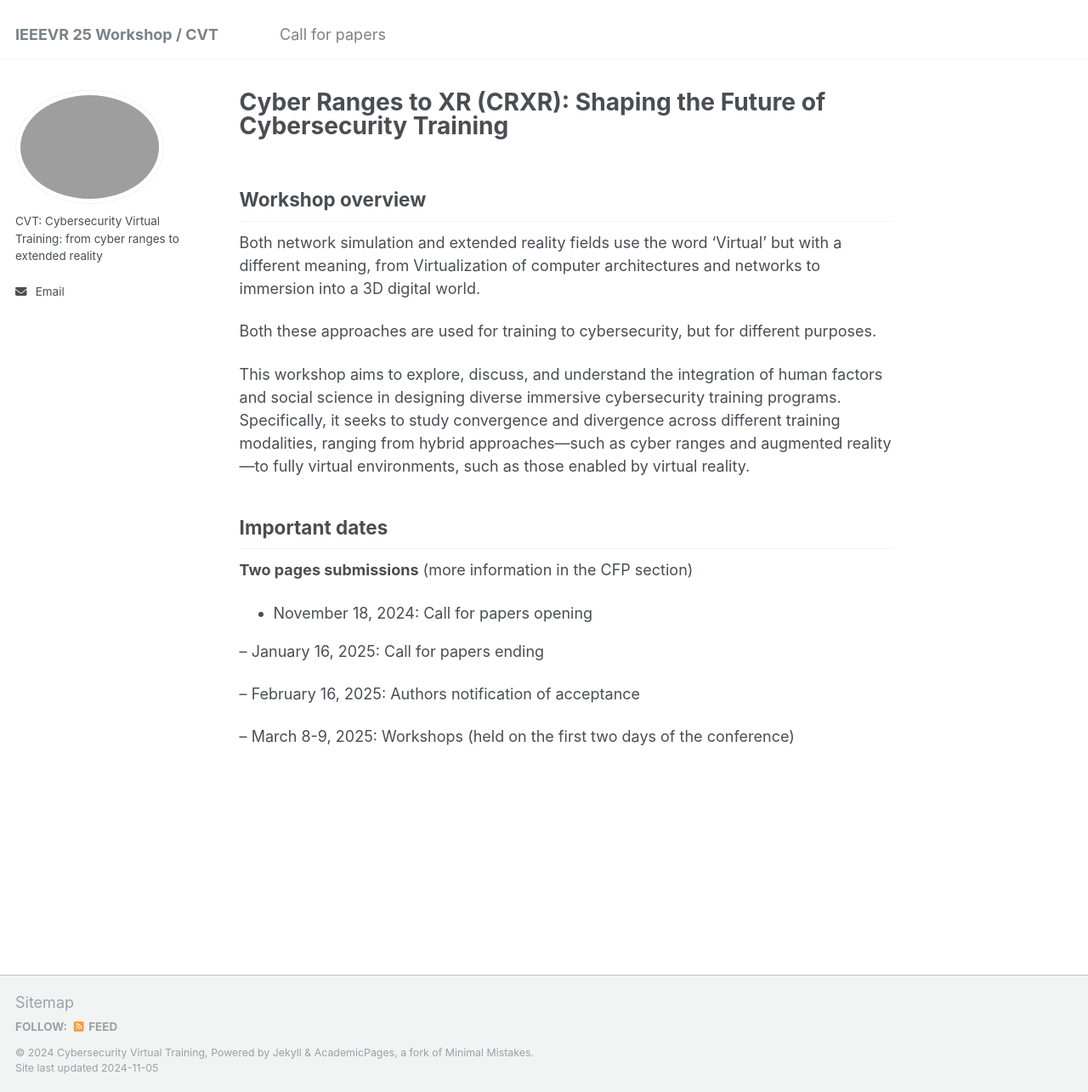
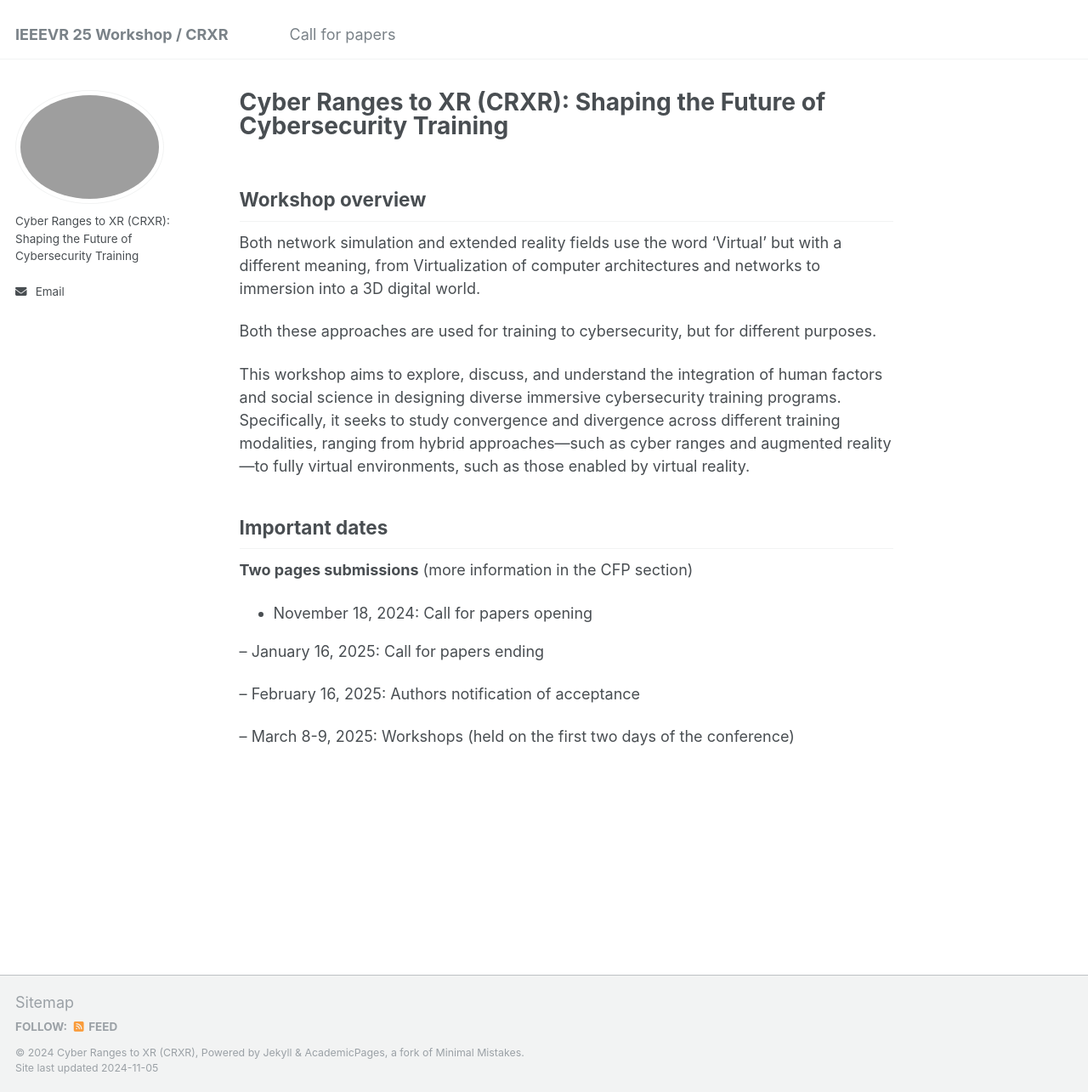
Before and after one commit to alexkabil/CVT_IEEEVR25, a Jekyll site: the page built from _pages/about.md, in a window 1280 px wide and 1285 px high. Shown: the whole window at 85% size. Built offline with Jekyll 4.4.1, drawn with Linux system fonts in a browser that asks for light colours.

Commit message:
changing name

```diff
--- a/_config.yml
+++ b/_config.yml
@@ -8,9 +8,9 @@
 
 # Basic Site Settings
 locale                   : "en-US"
-title                    : "IEEEVR 25 Workshop / CVT"
+title                    : "IEEEVR 25 Workshop / CRXR"
 title_separator          : "-"
-name                     : &name "Cybersecurity Virtual Training"
+name                     : &name "Cyber Ranges to XR (CRXR)"
 description              : #&description "personal description"
 url                      : https://alexkabil.github.io/CVT_IEEEVR25 # the base hostname & protocol for your site e.g. "https://mmistakes.github.io"
 baseurl                  : "" # the subpath of your site, e.g. "/blog"
@@ -24,7 +24,7 @@ author:
   avatar           : #"profile.png"
   name             : #"CVTT"
   pronouns         : # example: "she/her"
-  bio              : "CVT: Cybersecurity Virtual Training: from cyber ranges to extended reality"
+  bio              : "Cyber Ranges to XR (CRXR): Shaping the Future of Cybersecurity Training"
   location         : #"Earth"
   employer         : #"Red Brick University"
   uri              : # URL
```
